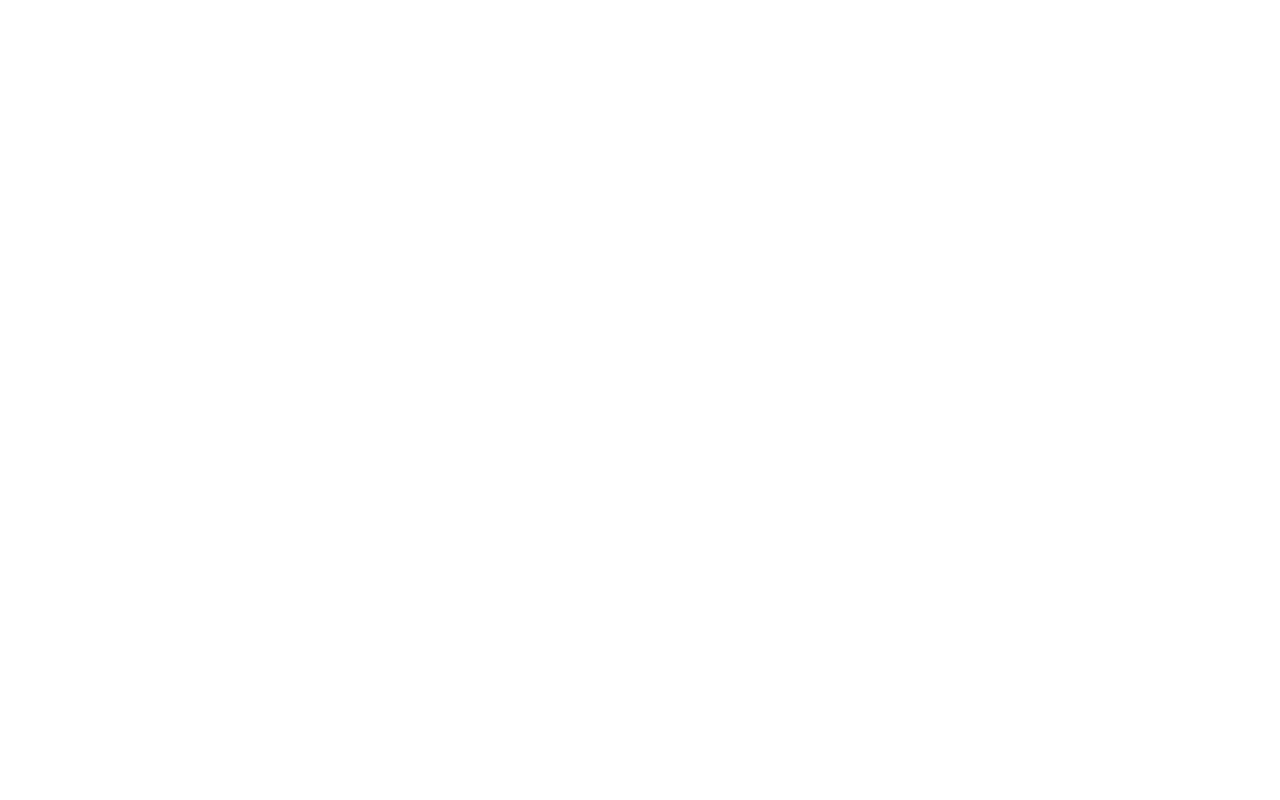
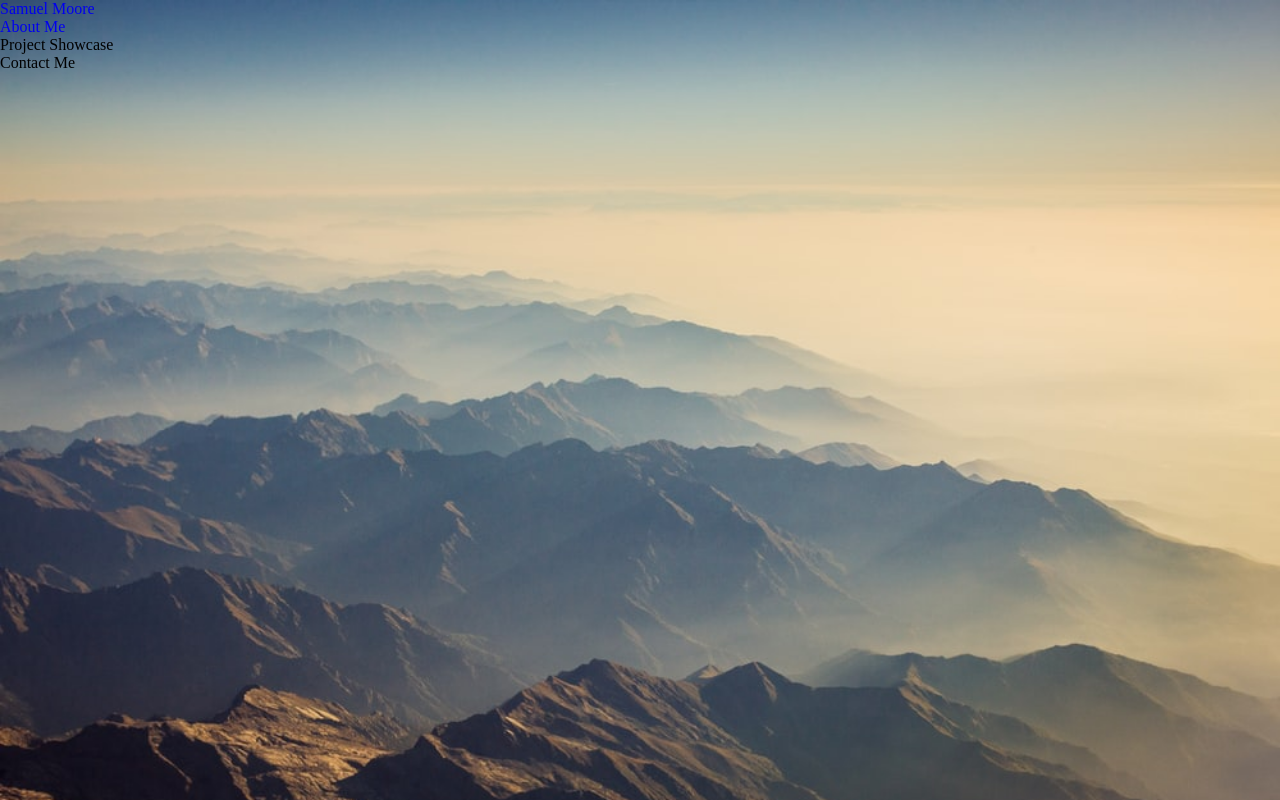
Before and after one commit to sammooreprogramming/Sam-Moore-Final-Portfolio, a plain HTML site: page index.html in a window 1280 px wide. Drawn offline with Linux system fonts and the light colour scheme.

Commit message:
Working background

```diff
--- a/assets/css/style.css
+++ b/assets/css/style.css
@@ -1,7 +1,7 @@
 :root {
-    --primary-color: rgb(0, 0, 0);
-    --secondary-color: rgb(129, 129, 129);
-    --tertiary-color: rgb(142, 233, 226);
+    --primary-color: rgb(184, 249, 240);
+    --secondary-color: rgb(251, 204, 204);
+    --tertiary-color: rgb(52, 18, 225);
     }
 
     * {
@@ -11,5 +11,13 @@
     }
 
     body {
+        background-color: var(--primary-color);
+        background-image: url(../images/horizon.jpg);
+        background-size: cover;
+        margin: 0px;
+        padding: 0px;
+    }
+
+    header nav ul li a {
 
     }
--- a/index.html
+++ b/index.html
@@ -7,5 +7,16 @@
         <title>Samuel Moore's Portfolio</title>
     </head>
     <body>
-
+        <header>
+            <!-----navigation------>
+            <nav>
+                <!-----Who? my name is. What? my name is...Huh? my name is Chika chika slim shady------>
+                <a href="#" class="name">Samuel Moore</a>
+                    <ul>
+                        <li><a href="#">About Me</a></li>
+                        <li><a href="#"></a>Project Showcase</li>
+                        <li><a href="#"></a>Contact Me</li>
+                    </ul>
+            </nav>
+        </header>
     </body>
```
